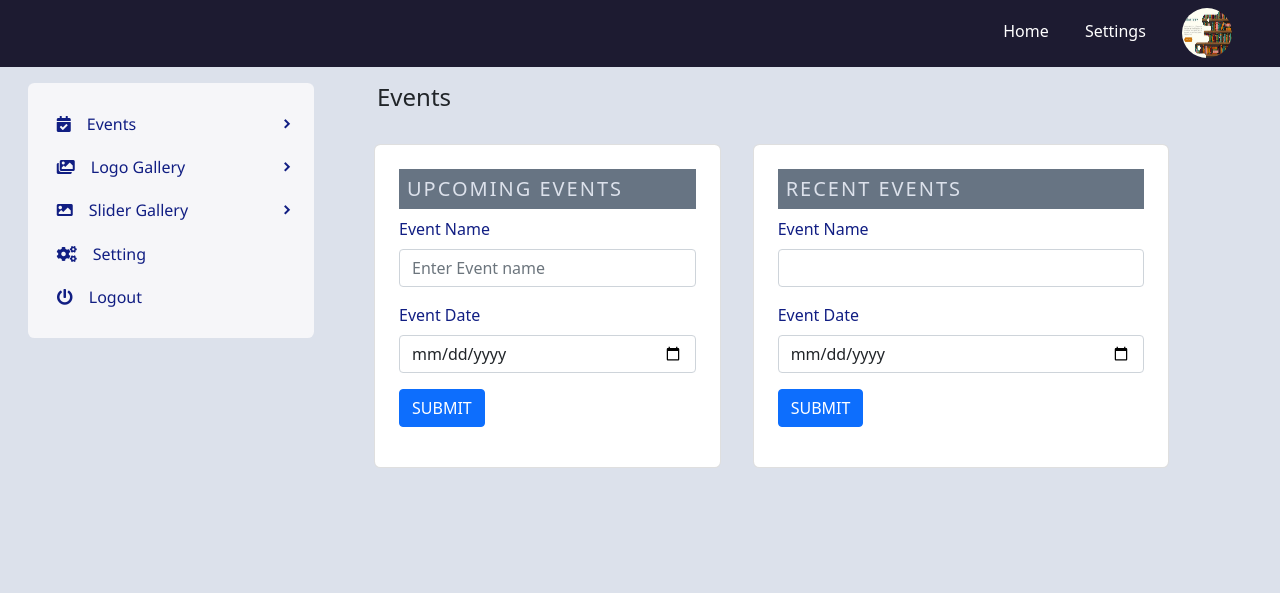
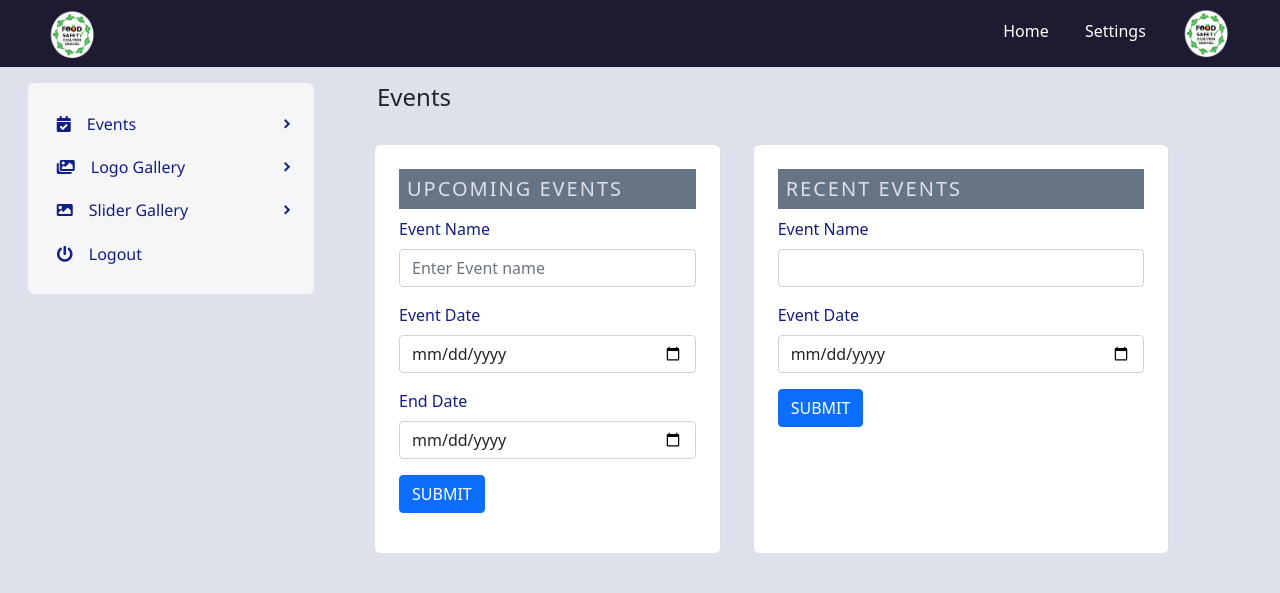
Before and after one commit to Leon12-aaryson/SMS, a PHP site: page /addevents.php in a window 1280 px wide. Shown: the top 593 px of the page. Run offline with PHP 8.4, Linux system fonts and the light colour scheme; a stand-in replaces the project's code that opens the database connection; some libraries are stand-ins or nearby versions.

Commit message:
push project

```diff
--- a/addevents.php
+++ b/addevents.php
@@ -22,7 +22,11 @@ require "header.php";
                         </div>
                         <div class="form-group">
                             <label for="eventdate">Event Date</label>
-                            <input type="date" name="eventdate" id="eventdate" class="form-control" placeholder="Event date">
+                            <input type="date" name="eventdate" id="eventdate" class="form-control" placeholder="Start date">
+                        </div>
+                        <div class="form-group">
+                            <label for="enddate">End Date</label>
+                            <input type="date" name="enddate" id="enddate" class="form-control" placeholder="End date">
                         </div>
                         <button type="submit" class="btn btn-primary" name="submit">SUBMIT</button>
                     </form>
--- a/dbconn.php
+++ b/dbconn.php
@@ -1,4 +1,8 @@
 <?php
+// $servername = "149.100.151.157";
+// $username = "u494998168_foscu";
+// $password = "Leon12@48dex";
+
 $servername = "localhost";
 $username = "root";
 $password = "";
@@ -6,6 +10,7 @@ $password = "";
 
 try {
     $conn = new PDO("mysql:host=$servername;dbname=foscu", $username, $password);
+    //$conn = new PDO("mysql:host=$servername;dbname=u494998168_foscu", $username, $password);
 
     $conn->setAttribute(PDO::ATTR_ERRMODE, PDO::ERRMODE_EXCEPTION);
 } catch (PDOException $e) {
--- a/dbupcoming.php
+++ b/dbupcoming.php
@@ -5,14 +5,16 @@ require "dbconn.php";
 if (isset($_POST['submit'])) {
     $eventname = $_POST['eventname'];
     $eventdate = $_POST['eventdate'];
+    $enddate = $_POST['enddate'];
 
-    $sql = "INSERT INTO events (eventname, eventdate) VALUES (:eventname, :eventdate)";
+    $sql = "INSERT INTO events (eventname, eventdate, enddate) VALUES (:eventname, :eventdate, :enddate)";
     /** @var TYPE_NAME $conn */
     $querry = $conn->prepare($sql);
 
     $data = [
         ':eventname' => $eventname,
-        ':eventdate' => $eventdate
+        ':eventdate' => $eventdate,
+        ':enddate' => $enddate
     ];
 
     $insertdata = $querry->execute($data);
--- a/eventlist.php
+++ b/eventlist.php
@@ -34,6 +34,7 @@ $parent = $querry->fetchAll(PDO::FETCH_OBJ);
                         <td>#</td>
                         <td>Event Name</td>
                         <td>Event Date</td>
+                        <td>End Date</td>
                         <td>Edit</td>
                         <td>Delete</td>
                     </tr>
@@ -43,12 +44,15 @@ $parent = $querry->fetchAll(PDO::FETCH_OBJ);
                         <td><?php echo $samp->id; ?></td>
                         <td><?php echo $samp->eventname; ?></td>
                         <td><?php echo $samp->eventdate; ?></td>
+                        <td><?php echo $samp->enddate; ?></td>
                         <td><a href="#" class="text-primary"><i class="fa fa-edit" aria-hidden="true"></i></a></td>
-                        <td><a href="#" class="text-danger"><i class="fa fa-trash" aria-hidden="true"></i></a></td>
+                        <td><a href="delevent.php?delete=<?php echo $data['id']; ?>" class="btn btn-danger" name="delete">Delete</a></td>
+                        <!-- <td><a href="form.php?delete=<?php echo $data['id']; ?>" class="text-danger"><i class="fa fa-trash" aria-hidden="true" name="delete">DELETE</i></a></td> -->
                     </tr>
                 <?php endforeach ?>
             </table>
         </div>
+        <!-- <td><a href="form.php?delete=<?php echo $data['id']; ?>" class="btn btn-danger">Delete</a></td> -->
         <div class="col-12 clas">
             <label for="">Recent Events</label>
             <table class="table table-striped table-light table-borderless">
--- a/header.php
+++ b/header.php
@@ -4,27 +4,32 @@
 <head>
     <?php require "include.php" ?>
 </head>
-
+<style>
+    .logo{
+        display: none;
+    }
+</style>
 <body>
     <section class="top-nav">
         <nav>
-            <img src="#" alt="" class="logo">
+            <!-- <img src="#" alt="" class="logo"> -->
+            <img src="static/uploads/logo.png" alt="" class="profile">
             <div class="other">
                 <ul>
                     <li class="SMS_name"></li>
                     <li><a href="">Home</a></li>
                     <li><a href="">Settings</a></li>
                 </ul>
-                <img src="static/uploads/21lib.jpg" alt="" class="profile" onclick="toggleMenu()">
+                <img src="static/uploads/logo.png" alt="" class="profile" onclick="toggleMenu()">
                 <div class="sub-menu-wrap" id="sub-Menu">
                     <div class="profile-menu">
                         <div class="user-info">
                             <img src="static/uploads/imagesSMS1.jpg" alt="">
-                            <h5>OLUK AARON LEONARD</h5>
+                            <h5>System manager</h5>
                         </div>
                         <hr>
                         <div class="profile-links">
-                            <li>
+                            <!-- <li>
                                 <a href="#" class="sub-menu-link">
                                     <i class="bx bx-cog"></i>
                                     <span>Inbox</span>
@@ -41,7 +46,7 @@
                                     <i class="bx bx-cog"></i>
                                     <span>Account Setting</span>
                                 </a>
-                            </li>
+                            </li> -->
                             <li>
                                 <a href="#" class="sub-menu-link">
                                     <i class="bx bx-cog"></i>
--- a/sidebar.php
+++ b/sidebar.php
@@ -22,8 +22,8 @@
                 <i class='bx bxs-chevron-right dropdown'></i>
             </div>
             <ul class="sub-menu ">
-                <li><a href="logosupload.php"><i class="fa fa-angle-double-right" aria-hidden="true"></i>Uploads</a></li>
-                <li><a href="logos.php"><i class="fa fa-angle-double-right" aria-hidden="true"></i>Manage Gallery</a></li>
+                <li><a href="logosupload.php"><i class="fa fa-angle-double-right" aria-hidden="true"></i>Upload Logo</a></li>
+                <li><a href="logos.php"><i class="fa fa-angle-double-right" aria-hidden="true"></i>Manage Logos</a></li>
             </ul>
         </li>
         <li class="item">
@@ -38,12 +38,6 @@
                 <li><a href="galleryupload.php"><i class="fa fa-angle-double-right" aria-hidden="true"></i>Uploads</a></li>
                 <li><a href="galleryadmin.php"><i class="fa fa-angle-double-right" aria-hidden="true"></i>Manage Gallery</a></li>
             </ul>
-        </li>
-        <li>
-            <a href="settings.php">
-                <i class="fa fa-cogs" aria-hidden="true"></i>
-                <span>Setting</span>
-            </a>
         </li>
         <li>
             <a href="login.php">
--- a/static/styles/css/dashboard.css
+++ b/static/styles/css/dashboard.css
@@ -85,9 +85,11 @@
     width: 100%;
     margin: 1rem 0 .5rem;
 }
-.sub-Menu li a{
+
+.sub-Menu li a {
     text-decoration: none
 }
+
 .user-info {
     align-items: center;
     display: flex;
@@ -158,7 +160,8 @@
     width: 100px;
 }
 
-.profile {
+.profile,
+.logo3 {
     width: 50px;
     height: 50px;
     border-radius: 100%;
@@ -305,6 +308,6 @@ aside a i {
     font-style: oblique;
 }
 
-input.form-control:focus{
+input.form-control:focus {
     box-shadow: none;
 }
```
Also changed, not shown: delevent.php (added, +47 -0 lines), logos.php (+6 -1 lines), settings.php (deleted, +0 -40 lines), static/uploads/logo.png (added).
